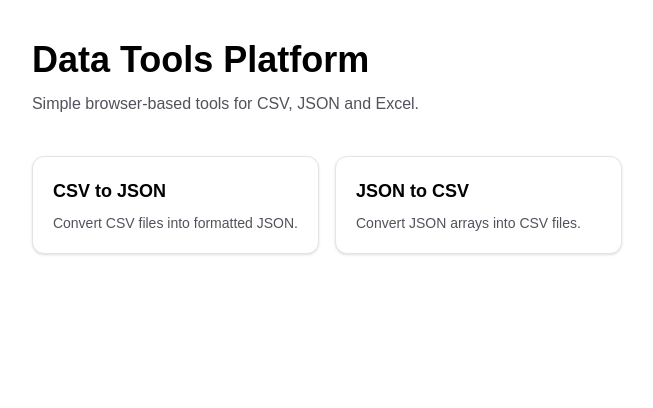
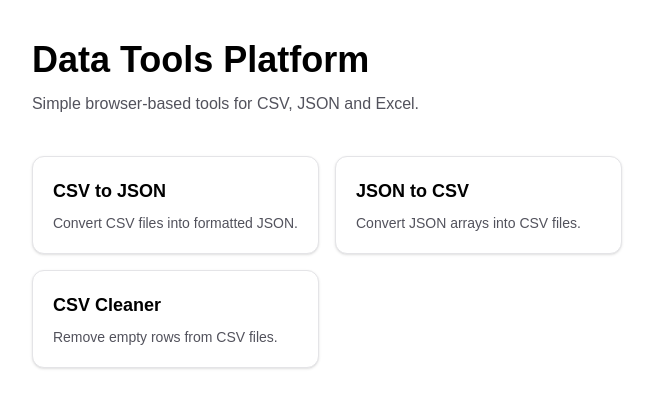
Before and after one commit to kike-Pinto/data-tools-platform, a Next.js app: page / in a window 1280 px wide. Shown: the top 408 px of the page, without its empty margins (313-966 px from the left). Built offline with nearby package versions, Linux system fonts and the light colour scheme.

Commit message:
Add CSV to Cleaner tool

```diff
--- /dev/null
+++ b/src/processors/csvCleaner.ts
@@ -0,0 +1,31 @@
+// Crear Processor
+
+import Papa from 'papaparse'
+import { fileToText } from '@/lib/file'
+import type { ToolProcessor } from '@/tools/types'
+
+export const csvCleanerProcessor: ToolProcessor = async ({ file }) => {
+  if (!file) {
+    throw new Error('Debes subir un archivo CSV.')
+  }
+
+  const text = await fileToText(file)
+
+  const parsed = Papa.parse<string[]>(text, {
+    skipEmptyLines: true,
+  })
+
+  if (parsed.errors.length > 0) {
+    throw new Error(parsed.errors[0].message)
+  }
+
+  const cleanedCsv = Papa.unparse(parsed.data)
+
+  return {
+    kind: 'download',
+    title: 'Clean CSV',
+    filename: 'cleaned.csv',
+    mimeType: 'text/csv;charset=utf-8;',
+    content: cleanedCsv,
+  }
+}
--- a/src/processors/registry.ts
+++ b/src/processors/registry.ts
@@ -1,8 +1,12 @@
+// Registrar processor
+
 import type { ToolProcessor } from '@/tools/types'
 import { csvToJsonProcessor } from './csvToJson'
 import { jsonToCsvProcessor } from './jsonToCsv'
+import { csvCleanerProcessor } from './csvCleaner'
 
 export const processorRegistry: Record<string, ToolProcessor> = {
   csvToJson: csvToJsonProcessor,
   jsonToCsv: jsonToCsvProcessor,
+  csvCleaner: csvCleanerProcessor,
 }
--- /dev/null
+++ b/src/tools/configs/csv-cleaner.ts
@@ -0,0 +1,24 @@
+import type { ToolConfig } from '@/tools/types'
+
+export const csvCleanerTool: ToolConfig = {
+  slug: 'csv-cleaner',
+  name: 'CSV Cleaner',
+  description: 'Remove empty rows from CSV files.',
+  category: 'csv',
+
+  input: {
+    kind: 'file',
+    accept: '.csv,text/csv',
+  },
+
+  output: {
+    kind: 'download',
+  },
+
+  seo: {
+    title: 'CSV Cleaner - Remove Empty Rows',
+    description: 'Clean CSV files by removing empty rows instantly.',
+  },
+
+  processorKey: 'csvCleaner',
+}
--- a/src/tools/registry.ts
+++ b/src/tools/registry.ts
@@ -17,10 +17,12 @@
 import type { ToolConfig } from './types'
 import { csvToJsonTool } from './configs/csv-to-json'
 import { jsonToCsvTool } from './configs/json-to-csv'
+import { csvCleanerTool } from './configs/csv-cleaner'
 
 export const toolRegistry: Record<string, ToolConfig> = {
   'csv-to-json': csvToJsonTool,
   'json-to-csv': jsonToCsvTool,
+  'csv-cleaner': csvCleanerTool,
 }
 
 export const allTools = Object.values(toolRegistry)
```
